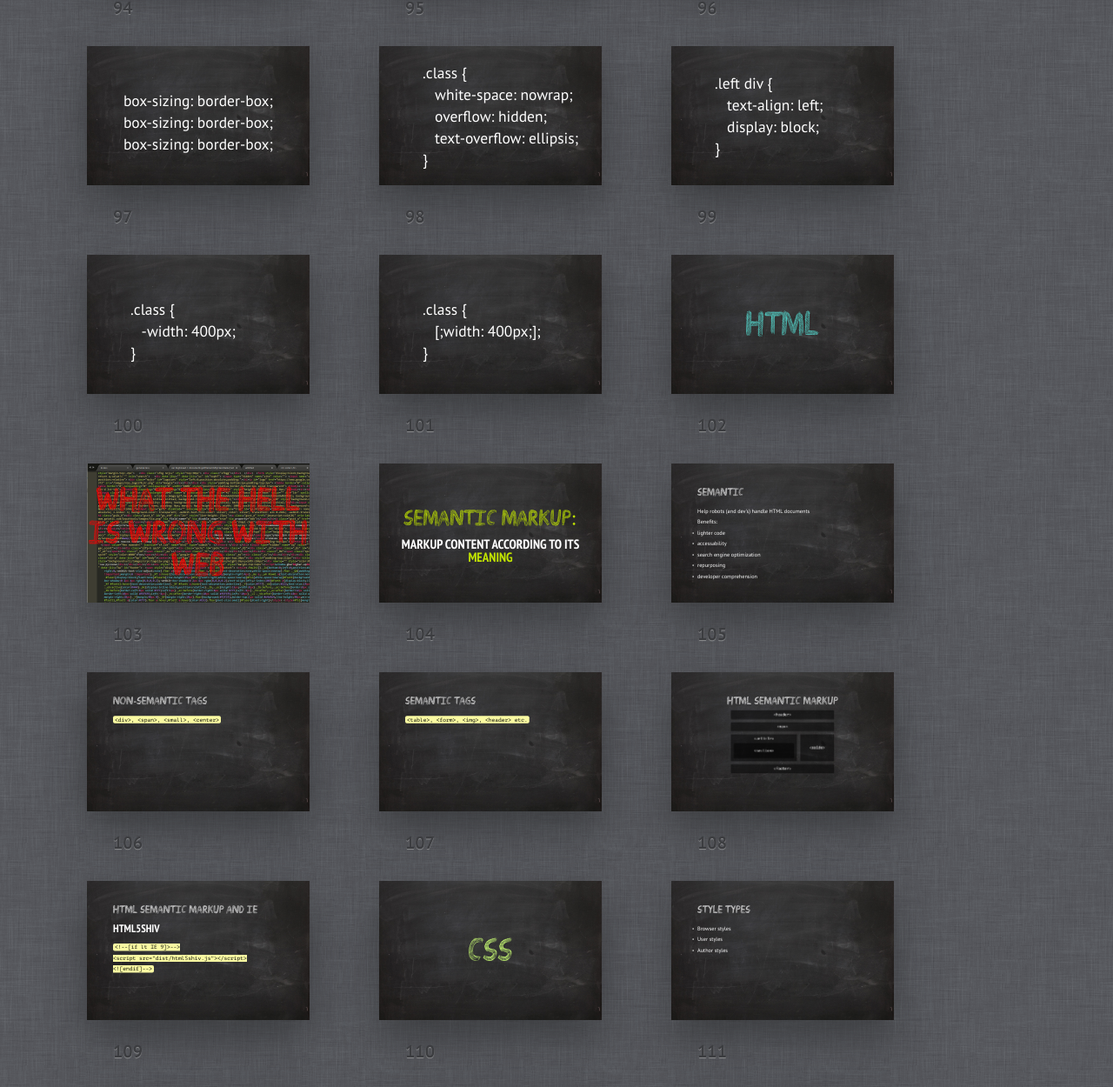
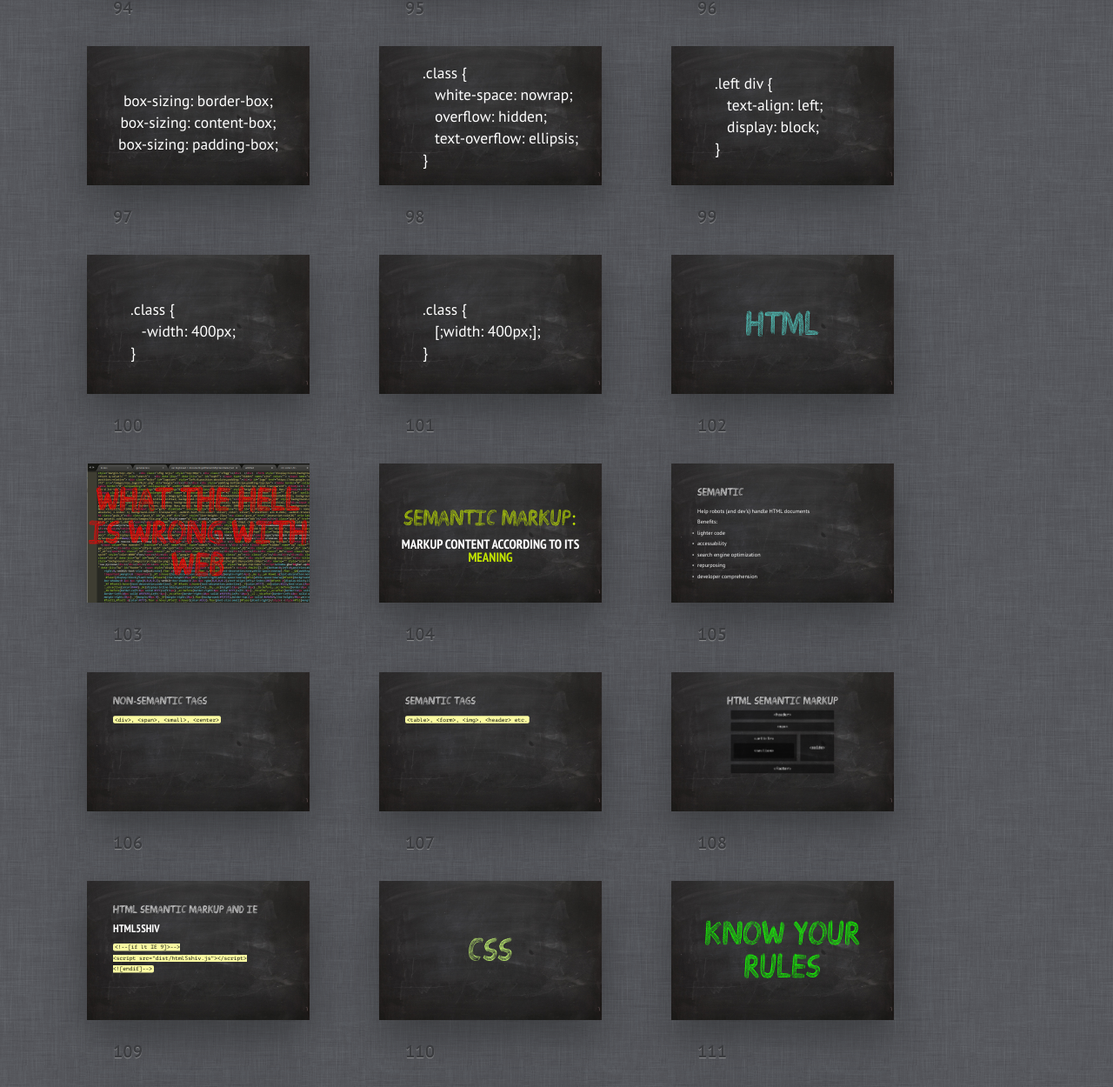
Before and after one commit to StanislauZubovich/front_end_lab, a plain HTML site: page HTMLCSS/index.html in a window 1280 px wide. Shown: the part 7857-9107 px from the top of the page at 87% size. Drawn offline with Linux system fonts and the light colour scheme.

Commit message:
copy-paste fixes

```diff
--- a/HTMLCSS/index.html
+++ b/HTMLCSS/index.html
@@ -968,8 +968,8 @@
 	<section class="slide cover shout"><div>
         <img src="pictures/blackboard_cover.png" alt="">
         <h2 class="quiz" style="margin-top:-70px;">box-sizing: border-box;</h2>
-        <h2 class="quiz" style="margin-top:30px;">box-sizing: border-box;</h2>
-        <h2 class="quiz" style="margin-top:130px;">box-sizing: border-box;</h2>
+        <h2 class="quiz" style="margin-top:30px;">box-sizing: content-box;</h2>
+        <h2 class="quiz" style="margin-top:130px;">box-sizing: padding-box;</h2>
 	</div></section>
 
 	<section class="slide cover shout"><div>
@@ -1065,6 +1065,11 @@
 	<section class="slide cover shout"><div>
         <img src="pictures/blackboard_cover.png" alt="">
         <h2 style="color: #C3F571;">CSS</h2>
+	</div></section>
+
+	<section class="slide cover shout"><div>
+        <img src="pictures/blackboard_cover.png" alt="">
+        <h2 style="color: #14ff00;">KNOW YOUR RULES</h2>
 	</div></section>
 
 	<section class="slide cover"><div>
```
